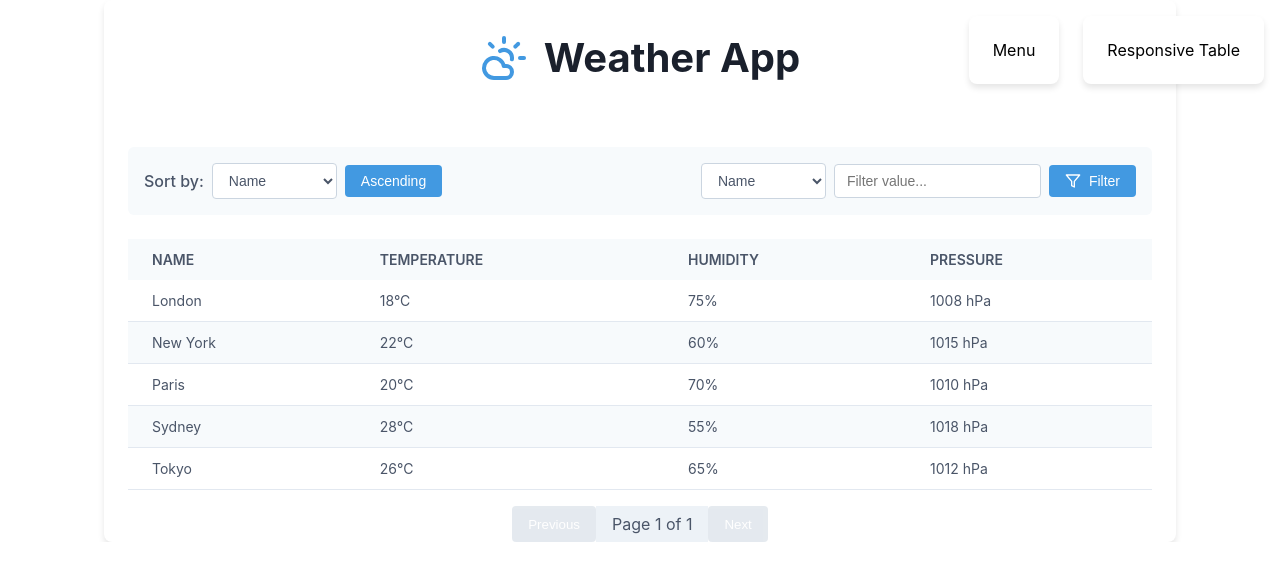
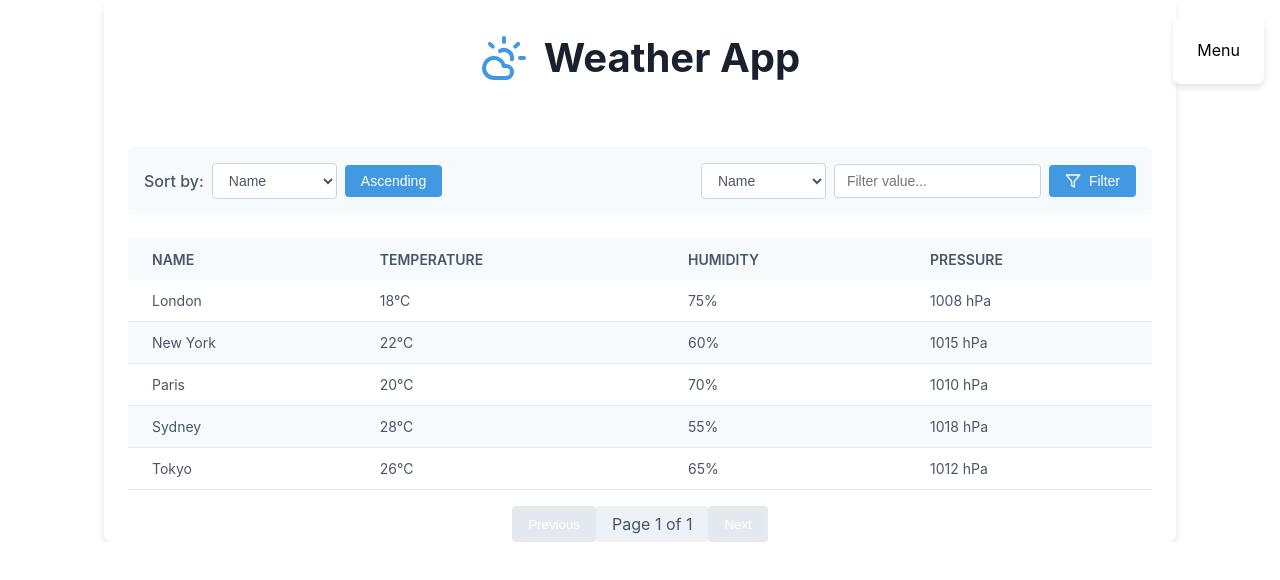
Before and after one commit to parthasarathydNU/front-end-mini-challenges, a React (Create React App) app: page /weather-app in a window 1280 px wide. Shown: the top 580 px of the page. Built offline with nearby package versions, Linux system fonts and the light colour scheme.

Commit message:
Only show menu on other apps, show others on landing

```diff
--- a/src/components/ui/CardGrid.jsx
+++ b/src/components/ui/CardGrid.jsx
@@ -6,7 +6,7 @@ const CardGridDiv = styled.div`
   display: flex;
   flex-wrap: wrap;
   justify-content: center;
-  position: ${props => props.offset ? 'absolute' : 'relative'};
+  position: ${(props) => (props.offset ? "absolute" : "relative")};
   right: 0;
   gap: 1.5rem;
   padding: 1rem;
@@ -32,11 +32,20 @@ const StyledLink = styled.a`
 
 function CardGrid({ cardsContent, clickHandler }) {
   return (
-    <CardGridDiv offset={!(window.location.pathname === "" || window.location.pathname === "/")}>
+    <CardGridDiv
+      offset={
+        !(window.location.pathname === "" || window.location.pathname === "/")
+      }
+    >
       {cardsContent.map((x) => (
         <Card onClick={(e) => clickHandler(x.path)}>{x.name}</Card>
       ))}
-      <StyledLink target={"_blank"} href="https://apigen.parthadhruv.com"><Card>{"Responsive Table"}</Card></StyledLink>
+      {(window.location.pathname === "" ||
+        window.location.pathname === "/") && (
+        <StyledLink target={"_blank"} href="https://apigen.parthadhruv.com">
+          <Card>{"Responsive Table"}</Card>
+        </StyledLink>
+      )}
     </CardGridDiv>
   );
 }
```
